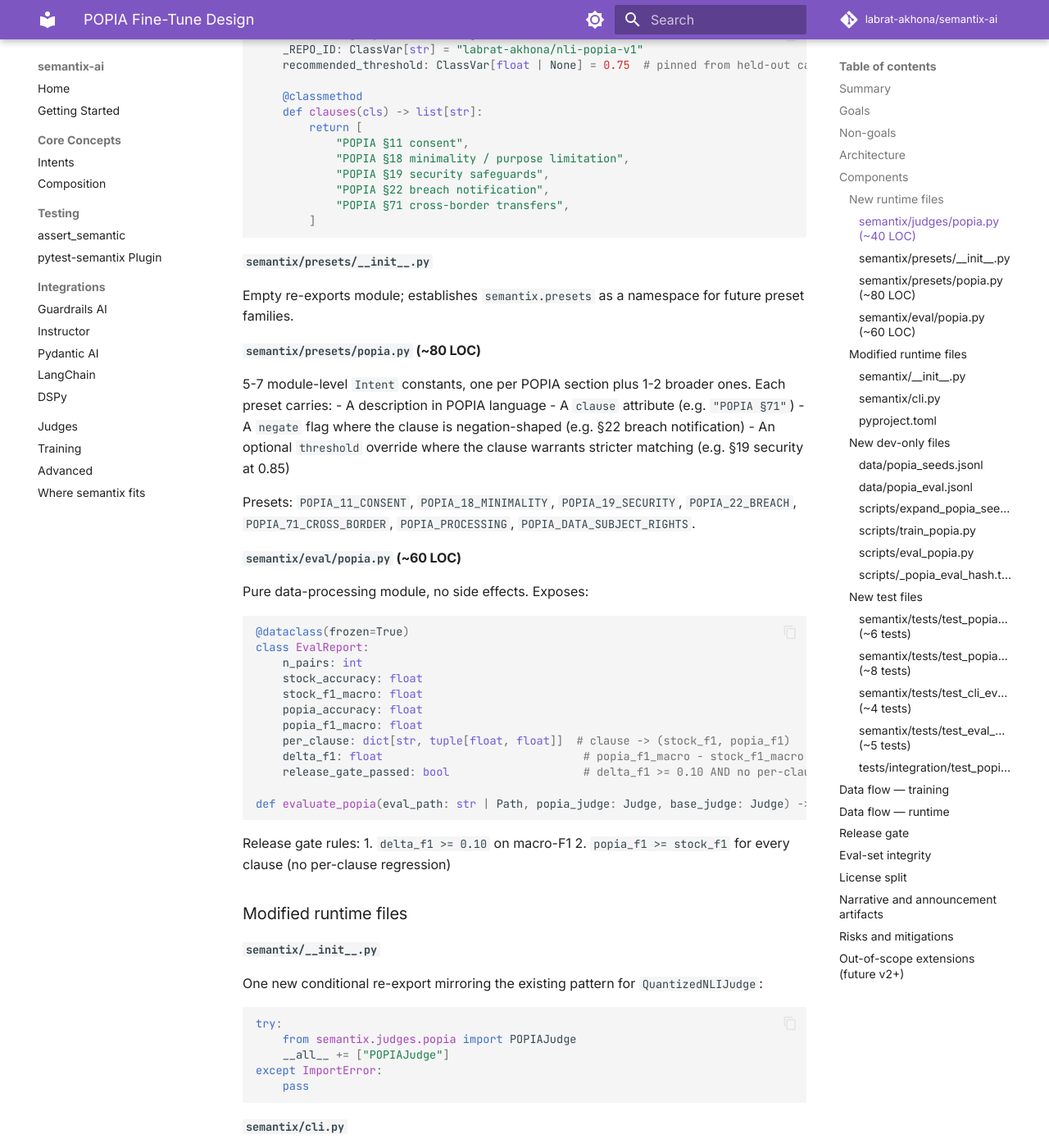
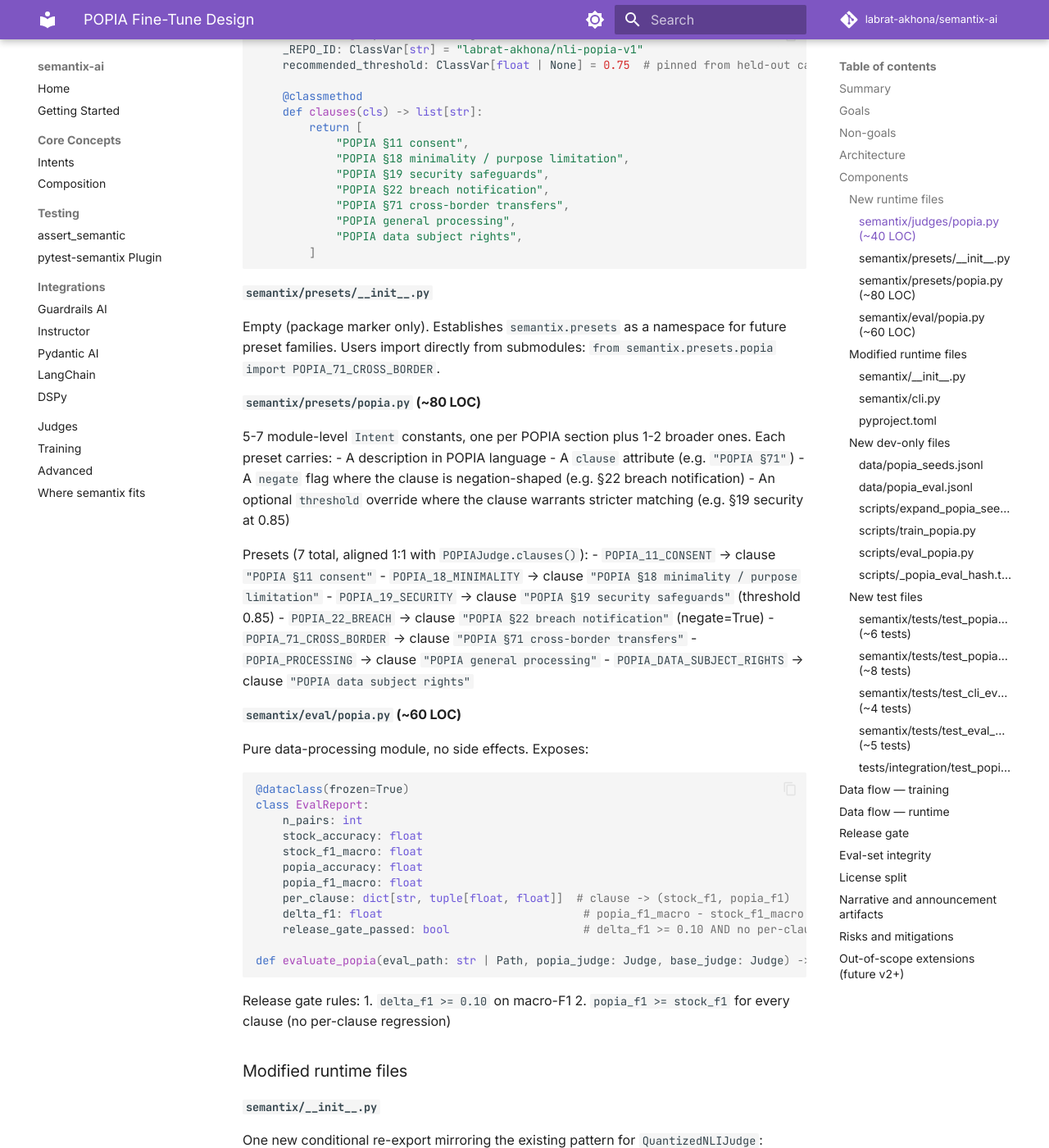
Before and after one commit to labrat-akhona/semantix-ai, an MkDocs documentation site: the page built from docs/superpowers/specs/2026-04-21-popia-finetune-design.md, in a window 1280 px wide and 1400 px high, scrolled down 2209 px. Shown: the whole window at 82% size. Built offline with MkDocs 1.6.1 and Material for MkDocs 9.7.7, drawn with Linux system fonts in a browser that asks for light colours; comment, search, counter and statistics services are not loaded.

Commit message:
docs(spec): align POPIA clauses list with presets, clarify presets __init__

````diff
--- a/docs/superpowers/specs/2026-04-21-popia-finetune-design.md
+++ b/docs/superpowers/specs/2026-04-21-popia-finetune-design.md
@@ -84,12 +84,14 @@ class POPIAJudge(QuantizedNLIJudge):
             "POPIA §19 security safeguards",
             "POPIA §22 breach notification",
             "POPIA §71 cross-border transfers",
+            "POPIA general processing",
+            "POPIA data subject rights",
         ]
 ```
 
 #### `semantix/presets/__init__.py`
 
-Empty re-exports module; establishes `semantix.presets` as a namespace for future preset families.
+Empty (package marker only). Establishes `semantix.presets` as a namespace for future preset families. Users import directly from submodules: `from semantix.presets.popia import POPIA_71_CROSS_BORDER`.
 
 #### `semantix/presets/popia.py` (~80 LOC)
 
@@ -99,7 +101,14 @@ Empty re-exports module; establishes `semantix.presets` as a namespace for futur
 - A `negate` flag where the clause is negation-shaped (e.g. §22 breach notification)
 - An optional `threshold` override where the clause warrants stricter matching (e.g. §19 security at 0.85)
 
-Presets: `POPIA_11_CONSENT`, `POPIA_18_MINIMALITY`, `POPIA_19_SECURITY`, `POPIA_22_BREACH`, `POPIA_71_CROSS_BORDER`, `POPIA_PROCESSING`, `POPIA_DATA_SUBJECT_RIGHTS`.
+Presets (7 total, aligned 1:1 with `POPIAJudge.clauses()`):
+- `POPIA_11_CONSENT` → clause `"POPIA §11 consent"`
+- `POPIA_18_MINIMALITY` → clause `"POPIA §18 minimality / purpose limitation"`
+- `POPIA_19_SECURITY` → clause `"POPIA §19 security safeguards"` (threshold 0.85)
+- `POPIA_22_BREACH` → clause `"POPIA §22 breach notification"` (negate=True)
+- `POPIA_71_CROSS_BORDER` → clause `"POPIA §71 cross-border transfers"`
+- `POPIA_PROCESSING` → clause `"POPIA general processing"`
+- `POPIA_DATA_SUBJECT_RIGHTS` → clause `"POPIA data subject rights"`
 
 #### `semantix/eval/popia.py` (~60 LOC)
 
````
